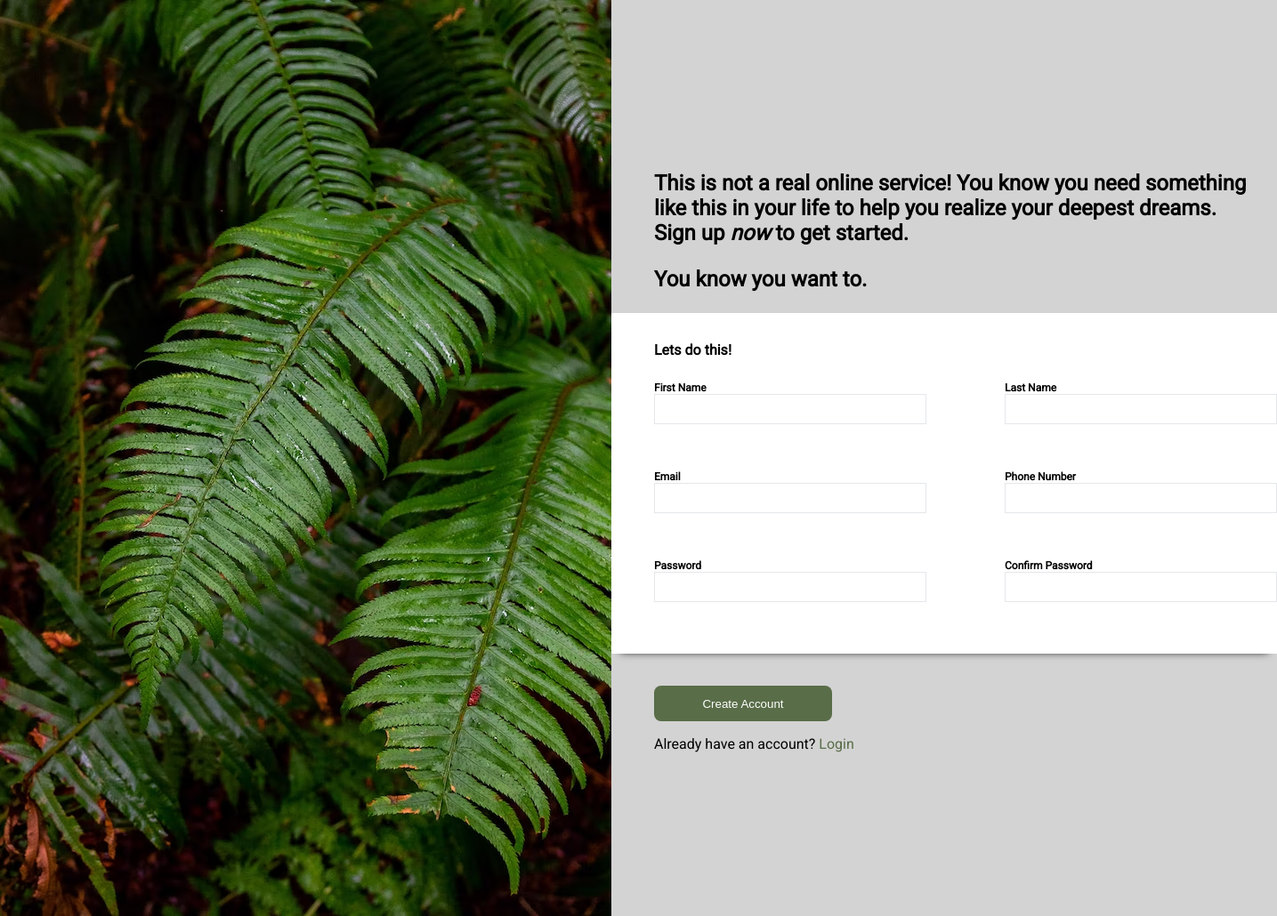
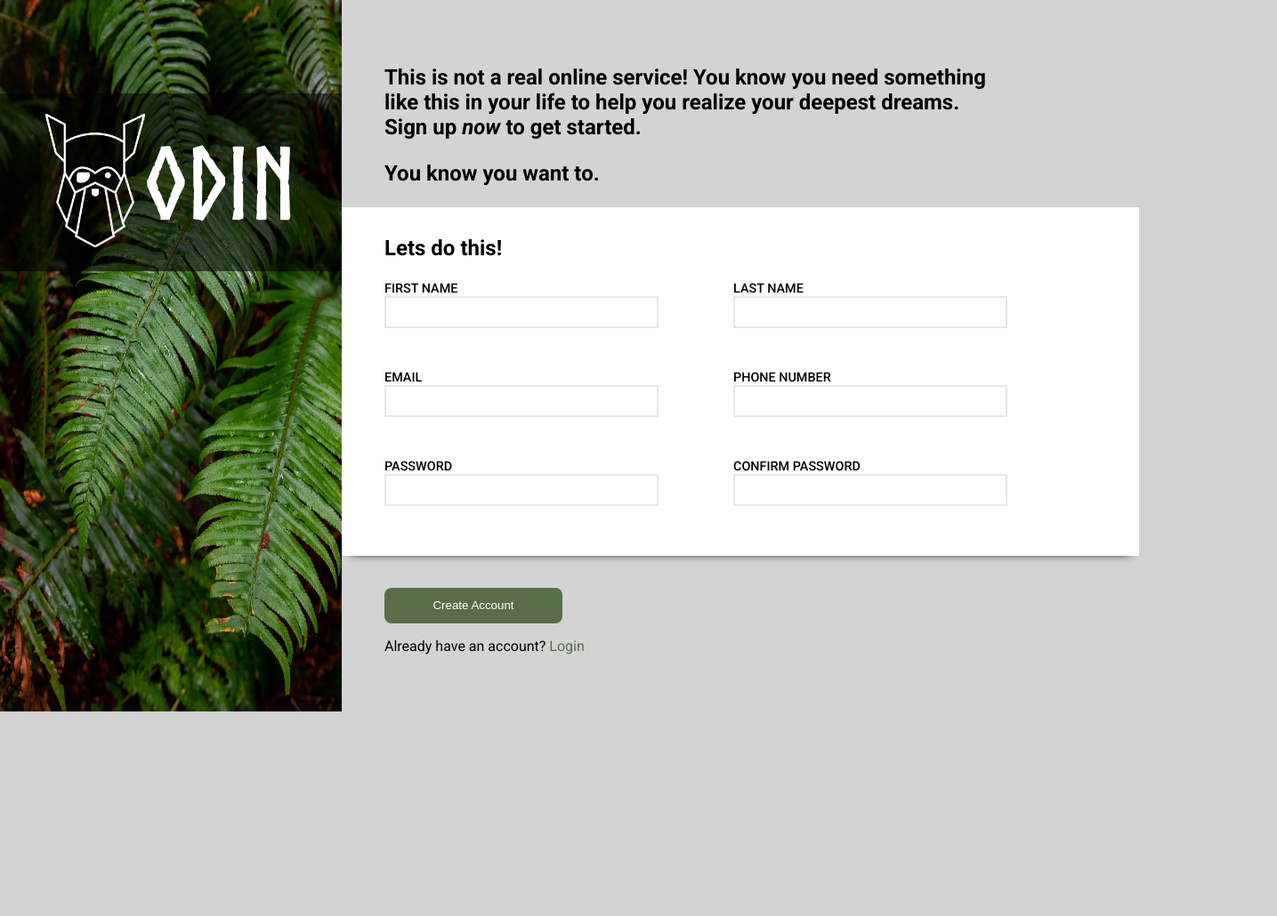
Before and after one commit to nateachino/Sign-up-form, a plain HTML site: page index.html in a window 1280 px wide. Shown: the whole page at 89% size, 1435 px wide, since content can reach past the window. After the commit the page ends 800 px from the top, so only its background shows below. Drawn offline with Linux system fonts and the light colour scheme.

Commit message:
Finished left side layout

```diff
--- a/index.html
+++ b/index.html
@@ -10,13 +10,25 @@
     <link rel="preconnect" href="https://fonts.googleapis.com" />
     <link rel="preconnect" href="https://fonts.gstatic.com" crossorigin />
     <link
-      href="https://fonts.googleapis.com/css2?family=Roboto&display=swap"
+      href="https://fonts.googleapis.com/css2?family=Roboto:ital,wght@0,100;0,300;0,400;0,500;0,700;0,900;1,100;1,300;1,400;1,500;1,700;1,900&display=swap"
       rel="stylesheet"
     />
   </head>
   <body>
     <div class="container">
-      <img src="images/photo-1585202900225-6d3ac20a6962.avif" />
+      <img id="side-img" src="images/photo-1585202900225-6d3ac20a6962.avif" />
+
+      <div class="logo-holder">
+        <div class="hold">
+          <div class="logo-container">
+            <img id="logo" src="images/odin-lined.png" />
+          </div>
+          <div id="logo-text-container">
+            <div id="logo-text">ODIN</div>
+          </div>
+        </div>
+      </div>
+
       <div class="form-p-wrap">
         <div class="top-wrapper">
           <div class="p-wrap">
--- a/style.css
+++ b/style.css
@@ -1,5 +1,10 @@
 :root {
   font-family: "Roboto", sans-serif;
+}
+
+@font-face {
+  font-family: norse;
+  src: url(Fonts/norse-bold.otf);
 }
 
 body {
@@ -8,6 +13,7 @@ body {
   background-color: lightgray;
   justify-content: flex-start;
   height: 100%;
+  width: 100%;
 }
 
 .container {
@@ -18,6 +24,46 @@ body {
 
 .form-p-wrap {
   width: 100%;
+}
+
+#side-img {
+  height: 100vh;
+  width: 30vw;
+}
+
+.logo-holder {
+  position: absolute;
+  height: 200px;
+  top: 105px;
+  width: 30vw;
+  background-color: rgba(0, 0, 0, 0.55);
+}
+
+.hold {
+  display: flex;
+  justify-content: center;
+  align-items: center;
+}
+
+#logo-text-container {
+  color: white;
+  font-size: 32px;
+  font-family: norse;
+}
+
+div#logo-text {
+  display: flex;
+  justify-content: center;
+  align-items: center;
+  font-size: 7rem;
+}
+
+#logo {
+  height: 150px;
+}
+
+#logo-text {
+  height: 200px;
 }
 
 #top-text {
@@ -35,6 +81,10 @@ body {
   padding-bottom: 32px;
   box-shadow: 0px 8px 9px -10px;
   font-weight: bold;
+}
+
+#ldt {
+  font-size: 1.5rem;
 }
 
 form {
@@ -62,17 +112,24 @@ form {
 }
 
 label {
-  font-size: 0.75rem;
+  font-size: 0.9rem;
+  font-weight: 500;
+  text-transform: uppercase;
 }
 
 .form-wrapper > div {
   display: flex;
   flex-direction: column;
 }
-.form-wrapper > div > input {
+input {
   height: 30px;
   width: 300px;
-  border: 1px, solid, #e5e7eb;
+  border: 2px, solid, #e5e7eb;
+}
+
+input:focus {
+  border: 3px, solid, blue;
+  padding: 2px;
 }
 
 button {
```
Also changed, not shown: Fonts/norse-bold.otf (added), 1 other file.
